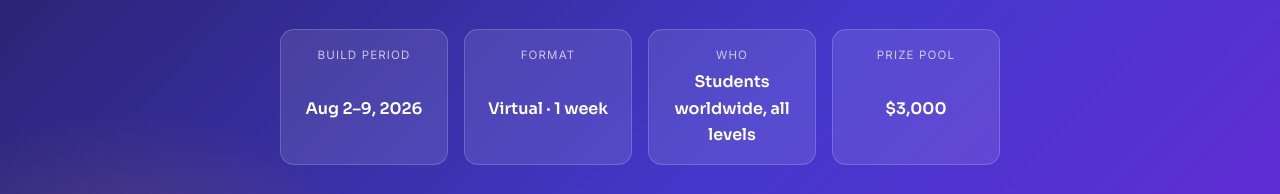
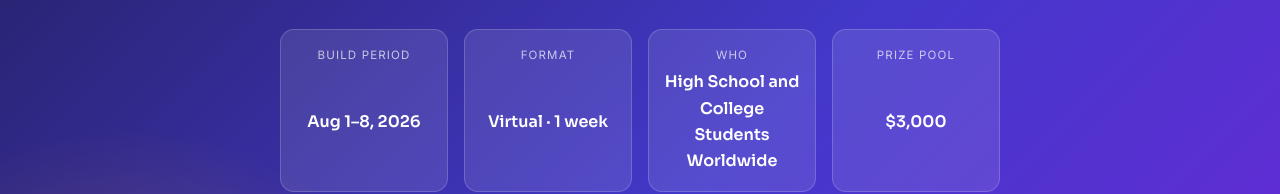
Before and after one commit to angelthedog/includedu-site, a plain HTML site: page index.html in a window 1280 px wide. Shown: the part 3502-3696 px from the top of the page. Drawn offline with Linux system fonts and the light colour scheme; a script that the page names is missing.

Commit message:
change date

```diff
--- a/index.html
+++ b/index.html
@@ -174,9 +174,9 @@
         </p>
 
         <div class="hackathon__meta">
-          <div class="meta-item"><span class="meta-item__label">Build Period</span><span class="meta-item__value">Aug 2–9, 2026</span></div>
+          <div class="meta-item"><span class="meta-item__label">Build Period</span><span class="meta-item__value">Aug 1–8, 2026</span></div>
           <div class="meta-item"><span class="meta-item__label">Format</span><span class="meta-item__value">Virtual · 1 week</span></div>
-          <div class="meta-item"><span class="meta-item__label">Who</span><span class="meta-item__value">Students worldwide, all levels</span></div>
+          <div class="meta-item"><span class="meta-item__label">Who</span><span class="meta-item__value">High School and College Students Worldwide</span></div>
           <div class="meta-item"><span class="meta-item__label">Prize Pool</span><span class="meta-item__value">$3,000</span></div>
         </div>
 
```
